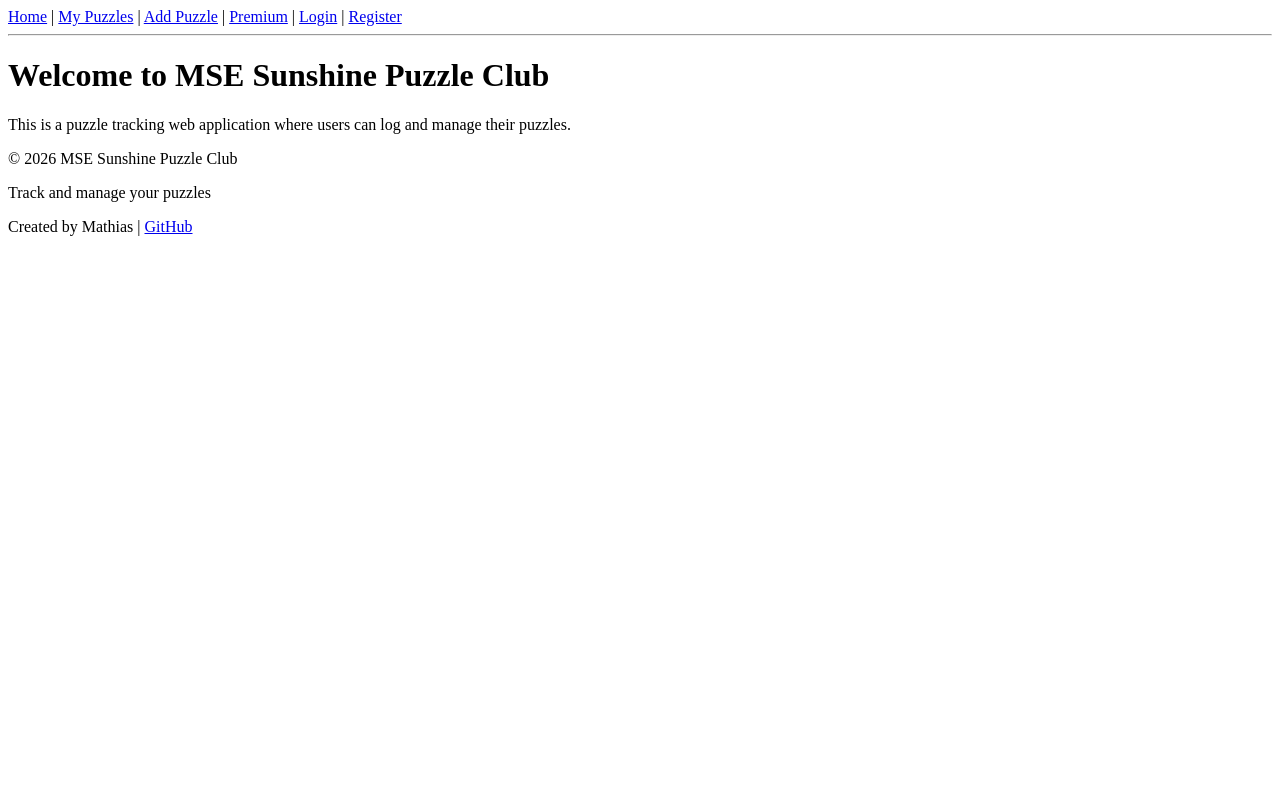
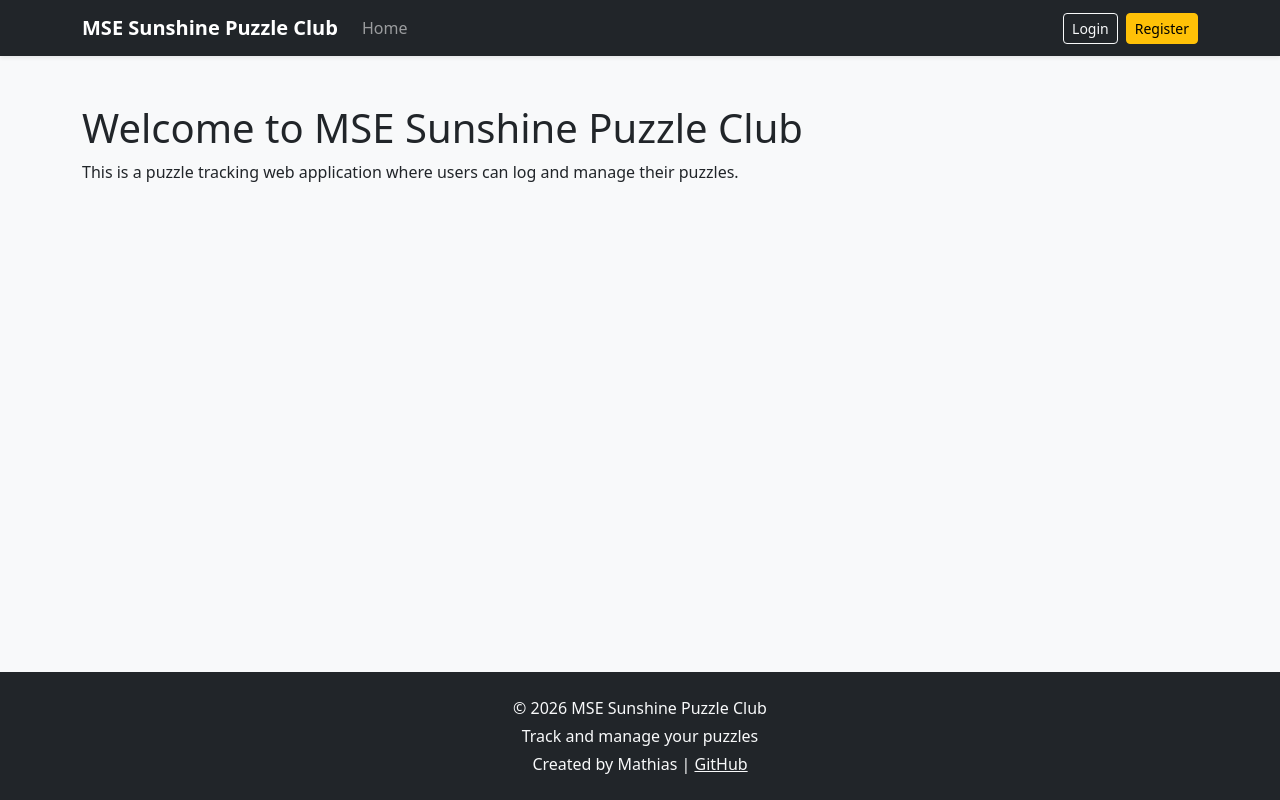
Before and after one commit to deadr1pley/MSE-Sunshine-Puzzle-Club, a Django app: page / in a window 1280 px wide. Run offline with Django 5.2, Linux system fonts and the light colour scheme.

Commit message:
Add Bootstrap layout and styled navbar

```diff
--- a/templates/base.html
+++ b/templates/base.html
@@ -4,36 +4,65 @@
     <meta charset="UTF-8">
     <meta name="viewport" content="width=device-width, initial-scale=1.0">
     <title>{% block title %}MSE Sunshine Puzzle Club{% endblock %}</title>
+
+    <link rel="stylesheet" href="https://cdn.jsdelivr.net/npm/bootstrap@5.3.3/dist/css/bootstrap.min.css">
 </head>
-<body>
-    <nav>
-        <a href="{% url 'home' %}">Home</a> |
-        <a href="{% url 'puzzle_list' %}">My Puzzles</a> |
-        <a href="{% url 'add_puzzle' %}">Add Puzzle</a> |
-        <a href="{% url 'premium_page' %}">Premium</a> |
+<body class="bg-light d-flex flex-column min-vh-100">
+    <nav class="navbar navbar-expand-lg navbar-dark bg-dark shadow-sm">
+        <div class="container">
+            <a class="navbar-brand fw-bold" href="{% url 'home' %}">MSE Sunshine Puzzle Club</a>
 
+            <button class="navbar-toggler" type="button" data-bs-toggle="collapse" data-bs-target="#mainNavbar">
+                <span class="navbar-toggler-icon"></span>
+            </button>
+
+            <div class="collapse navbar-collapse" id="mainNavbar">
+                <ul class="navbar-nav me-auto mb-2 mb-lg-0">
+                    <li class="nav-item">
+                        <a class="nav-link" href="{% url 'home' %}">Home</a>
+                    </li>
+
+                    {% if user.is_authenticated %}
+                        <li class="nav-item">
+                            <a class="nav-link" href="{% url 'puzzle_list' %}">My Puzzles</a>
+                        </li>
+                        <li class="nav-item">
+                            <a class="nav-link" href="{% url 'add_puzzle' %}">Add Puzzle</a>
+                        </li>
+                        <li class="nav-item">
+                            <a class="nav-link" href="{% url 'premium_page' %}">Premium</a>
+                        </li>
+                    {% endif %}
+                </ul>
+
+                <div class="d-flex align-items-center gap-2 text-white">
                      {% if user.is_authenticated %}
                         <span>Welcome, {{ user.username }}</span> |
 
                         {% if user.userprofile.is_premium %}
-                <span style="color: gold;">⭐ Premium</span> |
+                            <span class="badge bg-warning text-dark">⭐ Premium</span> |
                         {% endif %}
 
-            <form action="{% url 'logout' %}" method="post" style="display:inline;">
+                        <form action="{% url 'logout' %}" method="post" class="mb-0">
                             {% csrf_token %}
-                <button type="submit">Logout</button>
+                            <button type="submit" class="btn btn-outline-light btn-sm">Logout</button>
                         </form>
                     {% else %}
-            <a href="{% url 'login' %}">Login</a> |
-            <a href="{% url 'register' %}">Register</a>
+                        <a href="{% url 'login' %}" class="btn btn-outline-light btn-sm">Login</a>
+                        <a href="{% url 'register' %}" class="btn btn-warning btn-sm">Register</a>
                     {% endif %}
+                </div>
+            </div>
+        </div>
     </nav>
 
-    <hr>
-
+    <main class="container my-5 flex-grow-1">
         {% block content %}
         {% endblock %}
+    </main>
 
     {% include 'includes/footer.html' %}
+
+    <script src="https://cdn.jsdelivr.net/npm/bootstrap@5.3.3/dist/js/bootstrap.bundle.min.js"></script>
 </body>
 </html>
```
Lines whose indentation alone changed are shown as unchanged.
